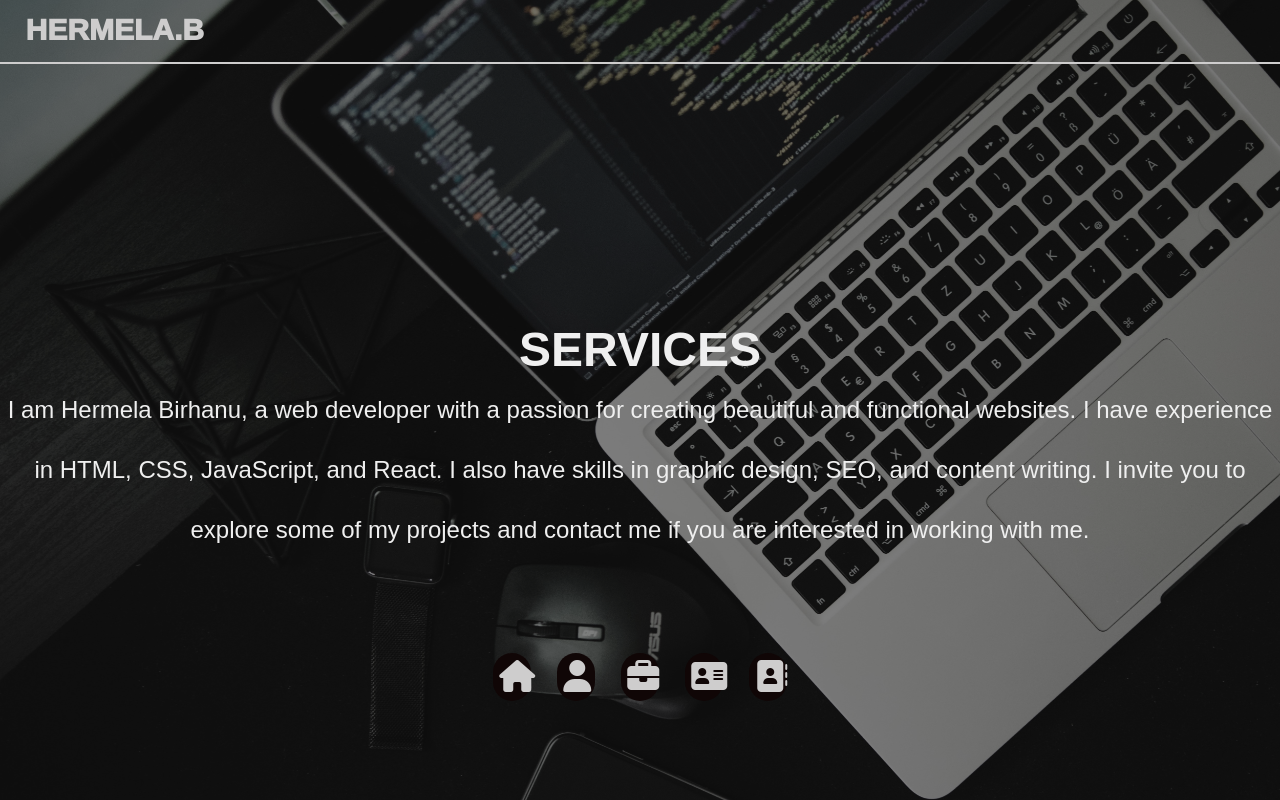
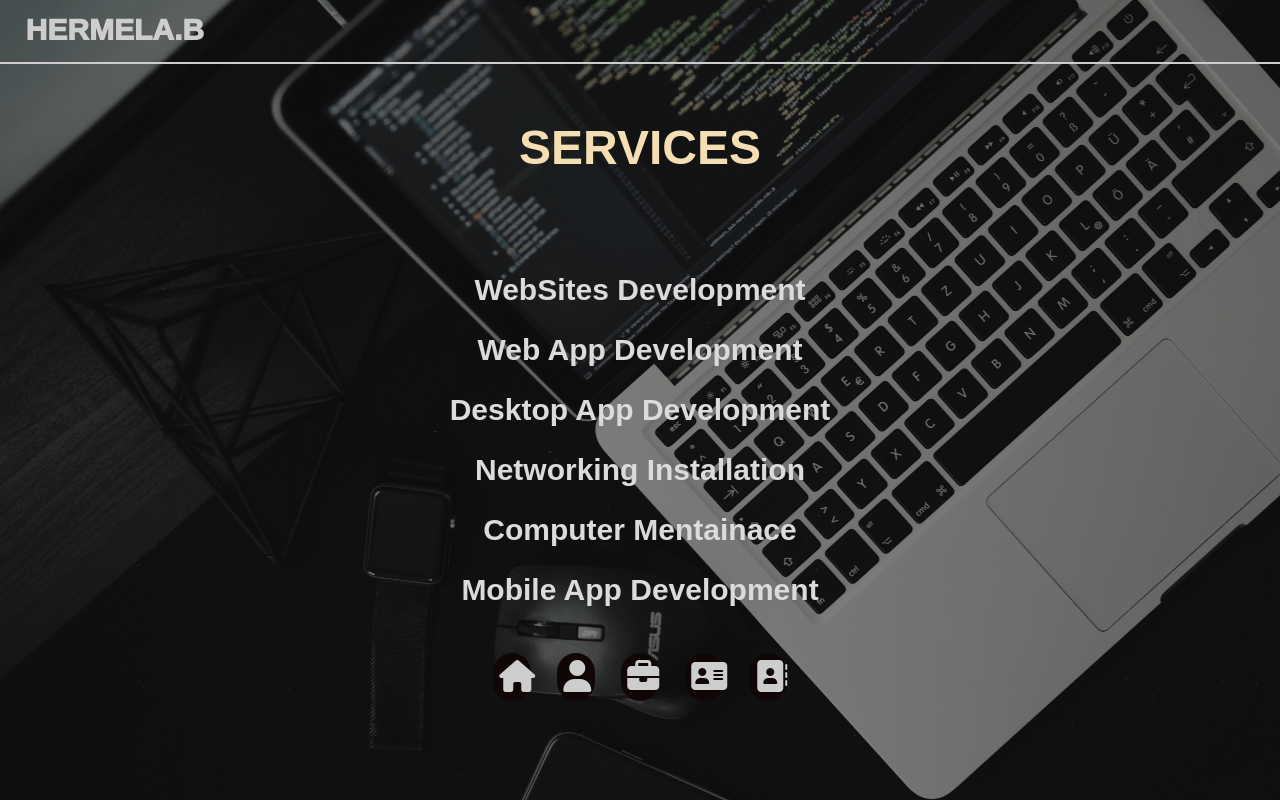
Before and after one commit to Hermelab1/Portfolio_mypage, a PHP site: page /pages/Services.html in a window 1280 px wide. Run offline with PHP 8.4, Linux system fonts and the light colour scheme; some libraries are stand-ins or nearby versions.

Commit message:
update on the date 10/06/2023

```diff
--- a/css/main.css
+++ b/css/main.css
@@ -2,6 +2,7 @@
     margin: 0;
     padding: 0;
     box-sizing: border-box;
+    font-family: "AlongSans", sans-serif;;
 }
 body{
     margin: 0;
@@ -11,8 +12,7 @@ body{
     background-repeat: no-repeat;
     background-size: cover;
     background-blend-mode: darken;
-    font-family: "Poppins", sans-serif;
-
+    font-family: "Gotham A","Gotham B","Source Sans Pro",arial,helvetica,sans-serif;
 }
 
 header{
@@ -33,6 +33,9 @@ header{
     font-weight: 1000;
     font-size: 30px;
 }
+/*CSS for Home pages div names of home page is card1, card2}*/
+/*tag of home pages are h2, p, button, Anchor and Icons*/
+
 .card1{
     top: 40%;
     width: 100%;
@@ -46,7 +49,7 @@ header{
 .card1 h2{
     font-size: 3rem;
     font-weight: 900;
-    font-family: "Poppins", sans-serif;
+    font-family: "Gotham A","Gotham B","Source Sans Pro",arial,helvetica,sans-serif;
 }
 .card2{
 
@@ -75,6 +78,121 @@ header{
 .card2 a:hover{
     padding: 0.7%;
 }
+/*css for About pages div names of about pages are abouts, images & history*/
+/*tages of about pages are    */
+.containers{
+    top: 15%;
+    position:absolute;
+    width: 100%;
+    height: 65%;
+    color: rgb(220, 219, 219);
+    display: flex;
+    flex-wrap: wrap;
+    justify-content: center;
+
+}
+h2{
+    font-size: 3rem;
+    width: 100%;
+    text-align: center;
+    color: wheat;
+    font-family: "Gotham A","Gotham B","Source Sans Pro",arial,helvetica,sans-serif;
+}
+.containers .images{
+    width: 25%;
+    display: grid;
+    position: relative;
+    padding: 20px 20px 20px 20px;
+    margin: 30px 30px 30px 30px;
+    background-image:url(../img/my_image.jpg);
+    background-size: cover;
+    background-repeat: no-repeat;
+    border-radius: 20px;
+
+}
+.containers .history{
+    line-height: 40px;
+    border-radius: 10px;
+    width: 35%;
+    position: relative;
+    padding-left: 20px ;
+    padding-right: 20px;
+    font-size: 25px;
+    text-align: center;
+    padding-top: 5%;
+    font-weight: 600;
+    font-family: Source Sans Pro;
+}
+.containers .history button{
+    background: black;
+    width: 50%;
+    height: 20%;
+    position: relative;
+    font-size: 1.5rem;
+    font-weight: 700;
+    border-radius: 10px;
+}
+.containers .history a{
+    text-decoration: none;
+    color: wheat;
+}
+/*Css for Portfolio page*/
+.containers .portfolio {
+    top: 15%;
+    position:absolute;
+    width: 100%;
+    height: 65%;
+    color: rgb(220, 219, 219);
+    display: flex;
+    flex-wrap: wrap;
+    justify-content: center;
+}
+.containers .portfolio .p1, .p2, .p3{
+    line-height: 40px;
+    border-radius: 10px;
+    width: 25%;
+    position: relative;
+    border: solid red;
+    padding-left: 20px ;
+    padding-right: 20px;
+    font-size: 30px;
+    text-align: center;
+    padding-top: 5%;
+    font-weight: 600;
+    font-family: Source Sans Pro;
+
+}
+.containers .services{
+    line-height: 40px;
+    border-radius: 10px;
+    width: 35%;
+    position: relative;
+    padding-left: 20px ;
+    padding-right: 20px;
+    font-size: 30px;
+    text-align: center;
+    padding-top: 5%;
+    font-weight: 600;
+    font-family: Source Sans Pro;
+}
+
+.containers .services li{
+    list-style: none;
+    font-weight: 900;
+    line-height: 60px;
+}
+
+.containers .services li:hover{
+    background: rgb(206, 206, 206);
+    padding: 10px;
+    margin: 5px;
+    color: white;
+}
+
+
+
+
+
 
 @media(max-width: 400px)
 {
--- a/pages/index.html
+++ b/pages/Home.html
@@ -25,7 +25,7 @@
 
             </section>
             <section class="card2">
-                <a href="index.html"><i class="fa-solid fa-house"></i></a>
+                <a href="Home.html"><i class="fa-solid fa-house"></i></a>
                 <a href="about.html"><i class="fa-solid fa-user"></i></a>
                 <a href="portfolio.html"><i class="fa-solid fa-briefcase"></i></a>
                 <a href="about.html"><i class="fa-sharp fa-solid fa-address-card"></i></a>
--- a/pages/services.html
+++ b/pages/services.html
@@ -19,17 +19,26 @@
             </div>
         </header>
         <div class="container">
-            <section class="card1">
+            <section class="containers">
                 <h2>SERVICES</h2>
-                <p>I am Hermela Birhanu, a web developer with a passion for creating beautiful and functional websites. I have experience in HTML, CSS, JavaScript, and React. I also have skills in graphic design, SEO, and content writing. I invite you to explore some of my projects and contact me if you are interested in working with me.</p>
+                <div class="services">
+                <ul>
+                    <li>WebSites Development</li>
+                    <li>Web App Development</li>
+                    <li>Desktop App Development</li>
+                    <li>Networking Installation</li>
+                    <li>Computer Mentainace</li>
+                    <li>Mobile App Development</li>
 
+                </ul>
+                </div>
             </section>
             <section class="card2">
-                <a href="index.html"><i class="fa-solid fa-house"></i></a>
-                <a href="about.html"><i class="fa-solid fa-user"></i></a>
-                <a href="portfolio.html"><i class="fa-solid fa-briefcase"></i></a>
-                <a href="services.html"><i class="fa-sharp fa-solid fa-address-card"></i></a>
-                <a href="contact.html"><i class="fa-solid fa-address-book"></i></a>
+                <a href="Home.html"><i class="fa-solid fa-house"></i></a>
+                <a href="About.html"><i class="fa-solid fa-user"></i></a>
+                <a href="Portfolio.html"><i class="fa-solid fa-briefcase"></i></a>
+                <a href="Services.html"><i class="fa-sharp fa-solid fa-address-card"></i></a>
+                <a href="Contact.html"><i class="fa-solid fa-address-book"></i></a>
             </section>
         </div>
     </body>
```
Also changed, not shown: pages/about.html (+9 -9 lines), pages/contact.html (+15 -7 lines), pages/portfolio.html (+23 -7 lines), img/HalojaEvent.png (added), img/my_image.jpg (added), img/portfolio1.jpg (added).
